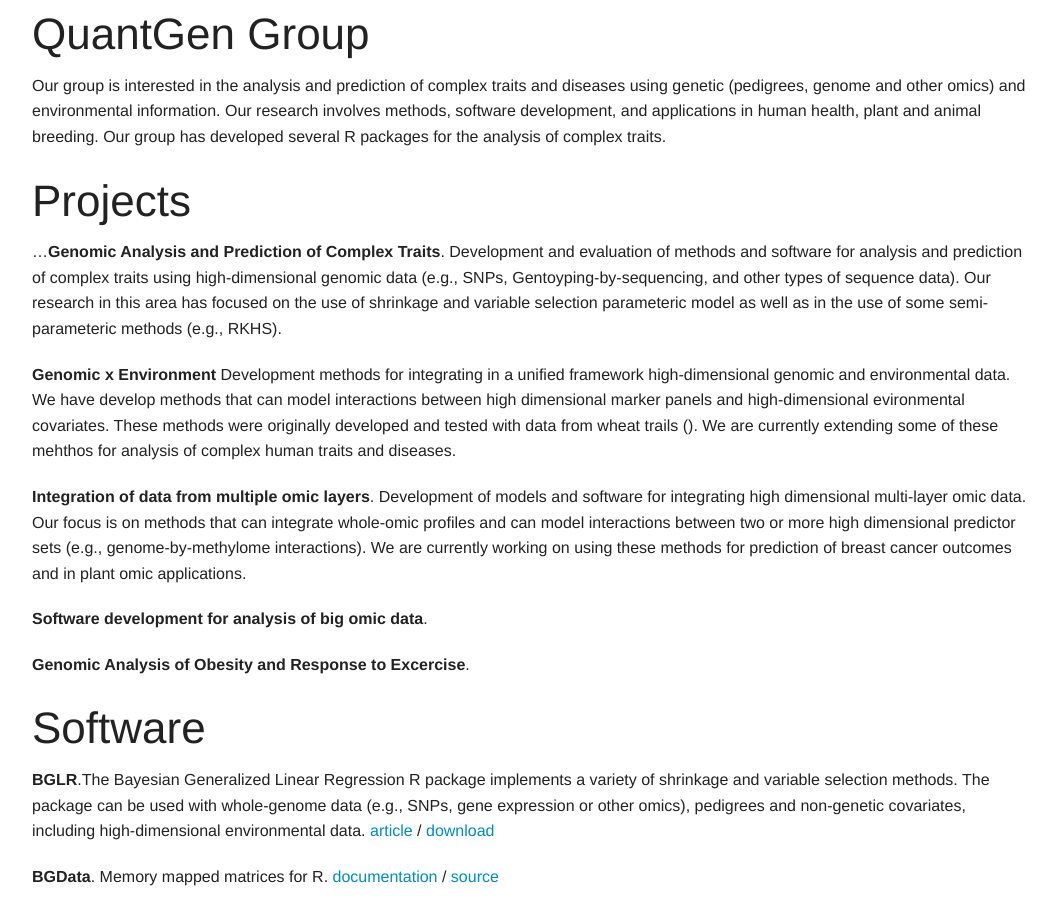
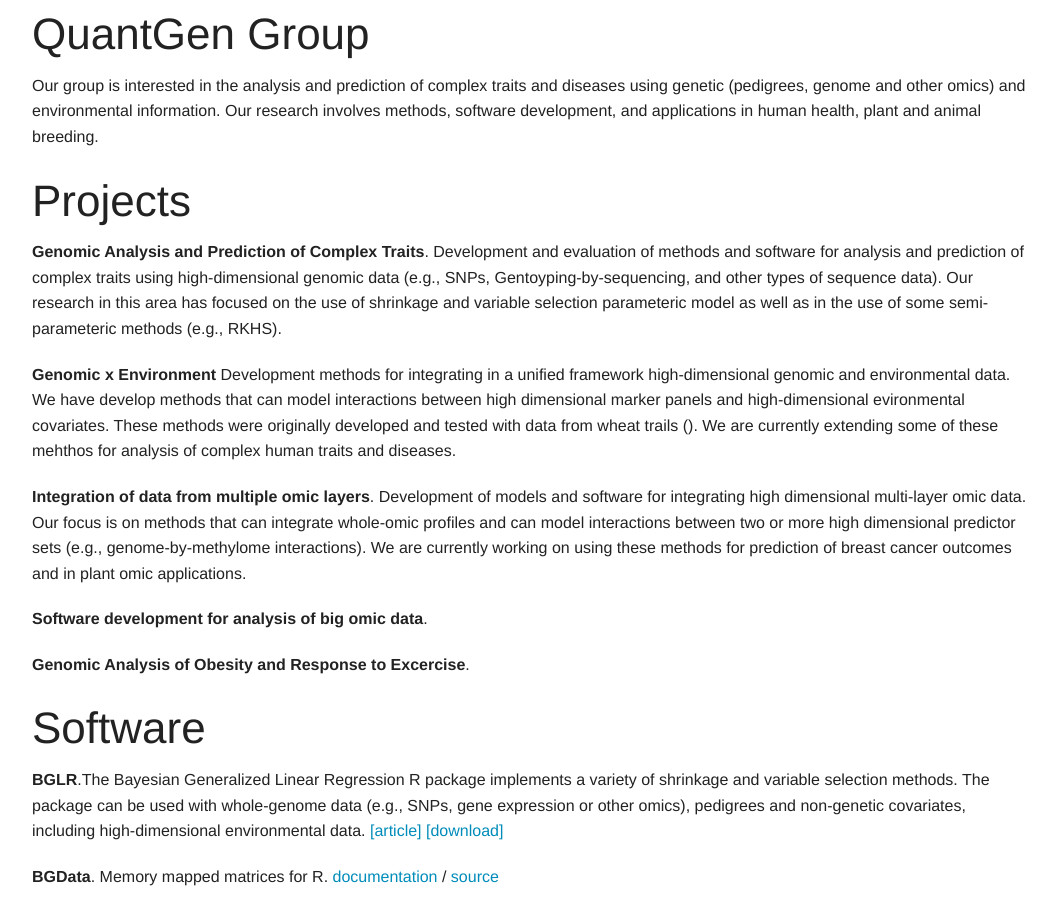
Before and after one commit to QuantGen/quantgen.github.io, a Jekyll site: the page built from index.md, in a window 1280 px wide and 900 px high. Shown: the whole window, without its empty margins (108-1164 px from the left). Built offline with Jekyll 4.4.1, drawn with Linux system fonts in a browser that asks for light colours.

Commit message:
Update index.md

```diff
--- a/index.md
+++ b/index.md
@@ -5,12 +5,12 @@ layout: default
 QuantGen Group
 ==================
 
-Our group is interested in the analysis and prediction of complex traits and diseases using genetic (pedigrees, genome and other omics) and environmental information. Our research involves methods, software development, and applications in human health, plant and animal breeding. Our group has developed several R packages for the analysis of complex traits.
+Our group is interested in the analysis and prediction of complex traits and diseases using genetic (pedigrees, genome and other omics) and environmental information. Our research involves methods, software development, and applications in human health, plant and animal breeding.
 
 Projects
 ==================
 
-...**Genomic Analysis and Prediction of Complex Traits**. Development and evaluation of methods and software for analysis and prediction of complex traits using high-dimensional genomic data (e.g., SNPs, Gentoyping-by-sequencing, and other types of sequence data). Our research in this area has focused on the use of shrinkage and variable selection parameteric model as well as in the use of some semi-parameteric methods (e.g., RKHS).
+**Genomic Analysis and Prediction of Complex Traits**. Development and evaluation of methods and software for analysis and prediction of complex traits using high-dimensional genomic data (e.g., SNPs, Gentoyping-by-sequencing, and other types of sequence data). Our research in this area has focused on the use of shrinkage and variable selection parameteric model as well as in the use of some semi-parameteric methods (e.g., RKHS).
 
 **Genomic x Environment** Development methods for integrating in a unified framework high-dimensional genomic and environmental data. We have develop methods that can model interactions between high dimensional marker panels and high-dimensional evironmental covariates. These methods were originally developed and tested with data from wheat trails (). We are currently extending some of these mehthos for analysis of complex human traits and diseases.
 
@@ -24,7 +24,7 @@ Projects
 Software
 ==================
 
-**BGLR**.The Bayesian Generalized Linear Regression R package implements a variety of shrinkage and variable selection methods. The package can be used with whole-genome data (e.g., SNPs, gene expression or other omics), pedigrees and non-genetic covariates, including high-dimensional environmental data. [article](http://www.genetics.org/content/198/2/483.full.pdf+html) /      [download](http://cran.r-project.org/web/packages/BGLR/index.html)
+**BGLR**.The Bayesian Generalized Linear Regression R package implements a variety of shrinkage and variable selection methods. The package can be used with whole-genome data (e.g., SNPs, gene expression or other omics), pedigrees and non-genetic covariates, including high-dimensional environmental data. [[article]](http://www.genetics.org/content/198/2/483.full.pdf+html) [[download]](http://cran.r-project.org/web/packages/BGLR/index.html)
 
 **BGData**. Memory mapped matrices for R. [documentation](https://github.com/QuantGen/BGData/wiki) / [source](https://github.com/QuantGen/BGData/wiki)
 
```
